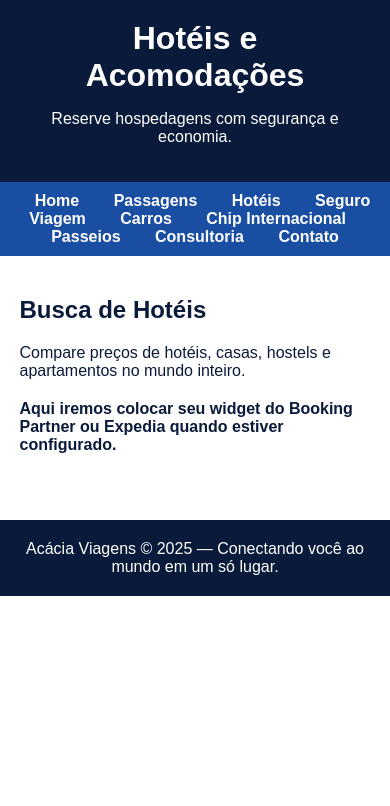
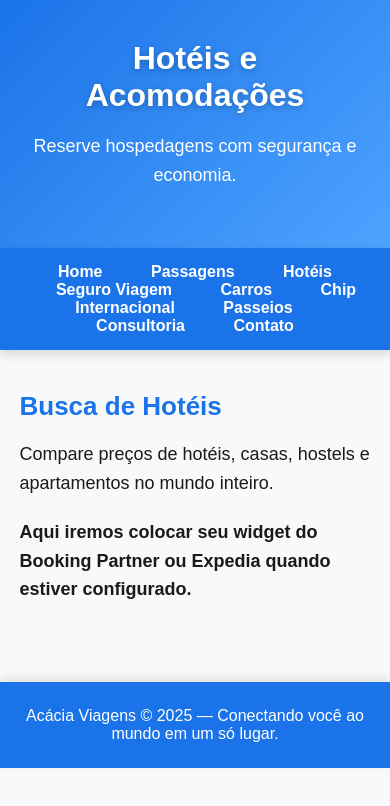
Before and after one commit to Acaciaviagens/acacia-viagens, a plain HTML site: page hoteis.html in a window 390 px wide. Drawn offline with Linux system fonts and the light colour scheme.

Commit message:
Novo CSS vibrante Acacia Viagens

```diff
--- a/assets/css/style.css
+++ b/assets/css/style.css
@@ -1,54 +1,135 @@
-/* ======== ACÁCIA VIAGENS - CSS ======== */
+/* ========= ACÁCIA VIAGENS - VISUAL TURÍSTICO VIBRANTE ========= */
 
 body {
-    font-family: Arial, sans-serif;
+    font-family: 'Arial', sans-serif;
     margin: 0;
     padding: 0;
-    background: #ffffff;
-    color: #0A1A3A;
+    background: #F8F9FA;
+    color: #1A1A1A;
 }
 
+/* HEADER */
 header {
-    background: #0A1A3A;
-    padding: 20px;
+    background: linear-gradient(135deg, #1A73E8, #4DA3FF);
+    padding: 40px 20px;
     text-align: center;
+    color: white;
 }
 
 header h1 {
-    color: white;
     margin: 0;
-    font-size: 32px;
+    font-size: 42px;
+    font-weight: bold;
+    text-shadow: 0px 2px 6px rgba(0,0,0,0.25);
 }
 
+/* MENU */
 nav {
-    background: #1A4EA3;
-    padding: 10px;
+    background: #1A73E8;
+    padding: 15px;
     text-align: center;
+    box-shadow: 0 4px 10px rgba(0,0,0,0.15);
 }
 
 nav a {
     text-decoration: none;
     color: white;
     margin: 0 15px;
-    font-size: 16px;
+    font-size: 18px;
     font-weight: bold;
+    padding: 8px 14px;
+    border-radius: 6px;
+    transition: 0.3s;
 }
 
 nav a:hover {
-    text-decoration: underline;
+    background: #FF7043;
+    color: #FFFFFF;
+    box-shadow: 0 4px 12px rgba(255,112,67,0.5);
 }
 
+/* CONTAINER */
 .container {
     width: 90%;
     max-width: 1100px;
     margin: auto;
-    padding: 20px 0;
+    padding: 30px 0;
 }
 
+/* TITULOS */
+h2 {
+    color: #1A73E8;
+    font-size: 32px;
+    margin-bottom: 10px;
+}
+
+/* PARÁGRAFOS */
+p {
+    font-size: 18px;
+    line-height: 1.6;
+}
+
+/* BOTÕES */
+.btn {
+    display: inline-block;
+    padding: 12px 22px;
+    background: #FF7043;
+    color: white;
+    border-radius: 8px;
+    font-size: 18px;
+    text-decoration: none;
+    transition: 0.3s;
+    font-weight: bold;
+}
+
+.btn:hover {
+    background: #FFB300;
+    color: #FFFFFF;
+    box-shadow: 0px 4px 12px rgba(255,179,0,0.5);
+}
+
+/* CARDS */
+.card {
+    background: white;
+    padding: 25px;
+    border-radius: 14px;
+    box-shadow: 0px 4px 12px rgba(0,0,0,0.1);
+    margin-bottom: 25px;
+    transition: 0.3s;
+}
+
+.card:hover {
+    transform: translateY(-4px);
+    box-shadow: 0px 6px 18px rgba(0,0,0,0.15);
+}
+
+/* FOOTER */
 footer {
-    background: #0A1A3A;
+    background: #1A73E8;
     text-align: center;
-    padding: 20px;
+    padding: 25px;
     color: white;
-    margin-top: 30px;
+    font-size: 16px;
+    margin-top: 40px;
+    box-shadow: 0 -4px 10px rgba(0,0,0,0.1);
 }
+
+/* RESPONSIVIDADE */
+@media (max-width: 768px) {
+    header h1 {
+        font-size: 32px;
+    }
+
+    nav a {
+        margin: 0 8px;
+        font-size: 16px;
+    }
+
+    .container {
+        padding: 20px 0;
+    }
+
+    h2 {
+        font-size: 26px;
+    }
+}
```
Also changed, not shown: 1 other file.
